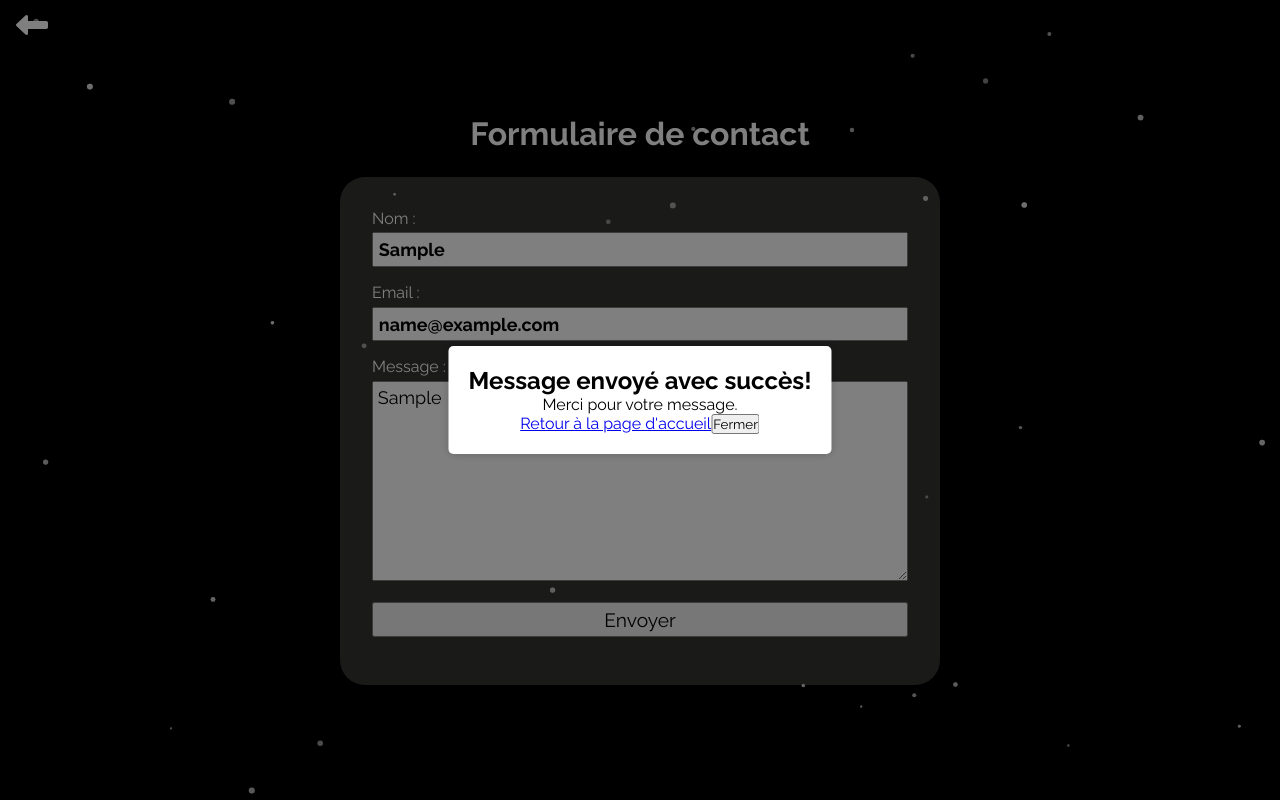
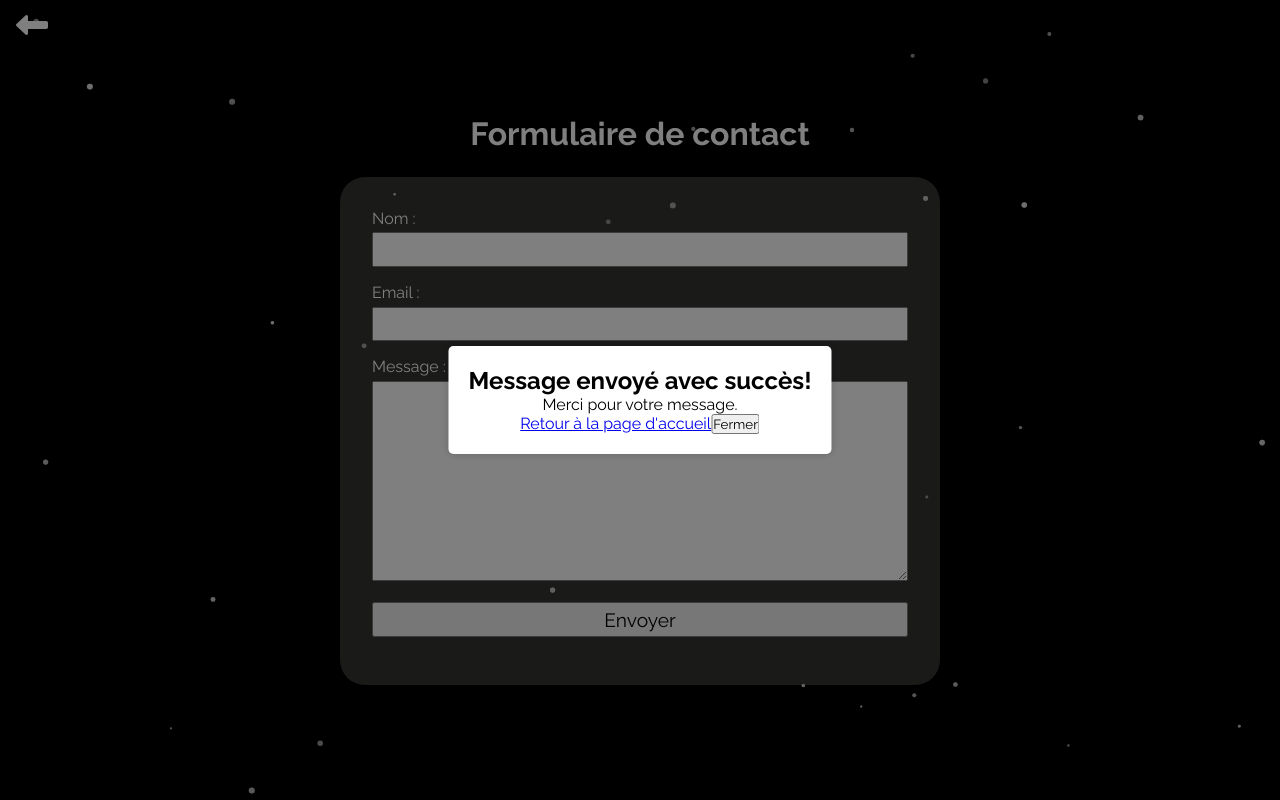
Before and after one commit to Tanguy1213/portfolio-tanguy, a React (Create React App) app: page /Contact in a window 1280 px wide. Both pictures are taken after typing "Sample", "name@example.com", "Sample" into the empty fields and a click on the button "Envoyer". Built offline with nearby package versions, Linux system fonts and the light colour scheme.

Commit message:
setting up clearing form after posting datas

```diff
--- a/src/components/ContactForm/ContactForm.jsx
+++ b/src/components/ContactForm/ContactForm.jsx
@@ -1,10 +1,15 @@
 import React, { useState } from "react";
 import Modal from "react-modal";
-import { NavLink } from "react-router-dom"; // Importez NavLink si vous ne l'avez pas déjà fait
+import { NavLink } from "react-router-dom";
 import "./ContactForm.scss";
 
 function ContactForm() {
   const [isModalOpen, setIsModalOpen] = useState(false);
+  const [formData, setFormData] = useState({
+    name: "",
+    email: "",
+    message: "",
+  });
 
   const openModal = () => {
     setIsModalOpen(true);
@@ -20,10 +25,25 @@ function ContactForm() {
     })
       .then(() => {
         openModal();
+        // Réinitialisez les valeurs des champs après la soumission réussie
+        setFormData({
+          name: "",
+          email: "",
+          message: "",
+        });
       })
       .catch((error) => {
         console.error("Erreur lors de la soumission du formulaire :", error);
       });
+  };
+
+  const handleChange = (event) => {
+    const { name, value } = event.target;
+    // Mettez à jour l'état local formData lorsque les champs changent
+    setFormData({
+      ...formData,
+      [name]: value,
+    });
   };
 
   return (
@@ -35,30 +55,39 @@ function ContactForm() {
         onSubmit={handleSubmit}
       >
         <input type="hidden" name="form-name" value="contact" />
-
         <label>Nom :</label>
-        <input type="text" name="name" required={true} />
-
+        <input
+          type="text"
+          name="name"
+          required={true}
+          value={formData.name} // Utilisez la valeur de l'état local
+          onChange={handleChange} // Utilisez la fonction de gestion du changement
+        />
         <label>Email :</label>
-        <input type="email" name="email" required={true} />
-
+        <input
+          type="email"
+          name="email"
+          required={true}
+          value={formData.email} // Utilisez la valeur de l'état local
+          onChange={handleChange} // Utilisez la fonction de gestion du changement
+        />
         <label>Message :</label>
         <textarea
           name="message"
           required={true}
-          placeholder="Entrez votre message ici !"
+          placeholder="Entrez votre message ici!"
+          value={formData.message} // Utilisez la valeur de l'état local
+          onChange={handleChange} // Utilisez la fonction de gestion du changement
         ></textarea>
-
         <button type="submit">Envoyer</button>
       </form>
-
       {/* Modal */}
       <Modal
         isOpen={isModalOpen}
         onRequestClose={() => setIsModalOpen(false)}
         contentLabel="Message envoyé"
-        className="custom-modal" // Appliquez une classe CSS personnalisée pour la modal
-        overlayClassName="custom-overlay" // Classe CSS pour le fond de la modal
+        className="custom-modal"
+        overlayClassName="custom-overlay"
       >
         <h2>Message envoyé avec succès!</h2>
         <p>Merci pour votre message.</p>
```
